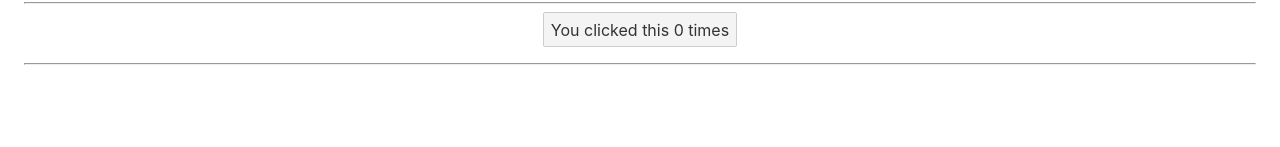
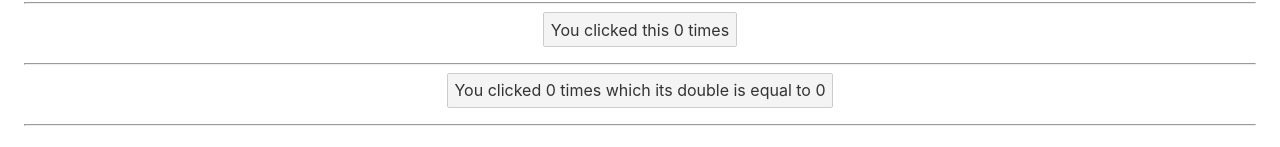
Before and after one commit to osotorrio/learning-svelte, a Svelte app: page / in a window 1280 px wide. Shown: the part 732-879 px from the top of the page. Before the commit the page ends 821 px from the top, so only its background shows below. Built offline with nearby package versions, Linux system fonts and the light colour scheme.

Commit message:
2.Reactivity b.Declarations

```diff
--- /dev/null
+++ b/src/2-reactivity/b-declarations.svelte
@@ -0,0 +1,13 @@
+<script>
+  let count = 0;
+  $: doubled = count * 2;
+
+  function incrementCount() {
+    count += 1;
+  }
+</script>
+
+<button on:click={incrementCount}>
+  You clicked {count} times which its double is equal to {doubled}
+</button>
+<hr />
--- a/src/App.svelte
+++ b/src/App.svelte
@@ -7,6 +7,7 @@
   import Nested from "./1-introduction/e-nested-components.svelte";
   import HtmlTag from "./1-introduction/f-html-tags.svelte";
   import Assignments from "./2-reactivity/a-assignments.svelte";
+  import Declarations from "./2-reactivity/b-declarations.svelte";
 </script>
 
 <main>
@@ -22,6 +23,7 @@
   <Nested />
   <HtmlTag />
   <Assignments />
+  <Declarations />
 </main>
 
 <style>
```
